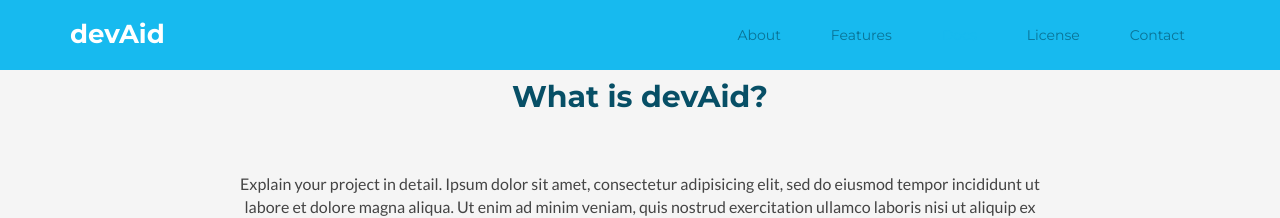
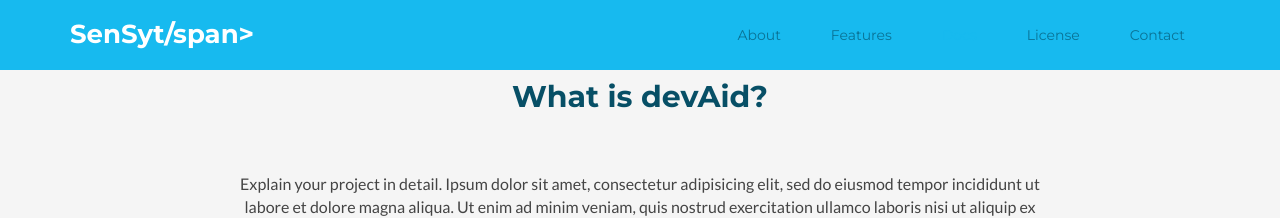
Before and after one commit to alrawi/sensyt.github.io, a Jekyll site: the page built from index.html, in a window 1280 px wide. Shown: the top 218 px of the page. Built offline with Jekyll 4.4.1, drawn with Linux system fonts in a browser that asks for light colours.

```diff
--- a/_includes/header.html
+++ b/_includes/header.html
@@ -3,7 +3,7 @@
         <div class="container">
             <h1 class="logo pull-left">
                 <a class="scrollto" href="#promo">
-                    <span class="logo-title">devAid</span>
+                    <span class="logo-title">SenSyt/span>
                 </a>
             </h1><!--//logo-->
             <nav id="main-nav" class="main-nav navbar-right" role="navigation">
```
